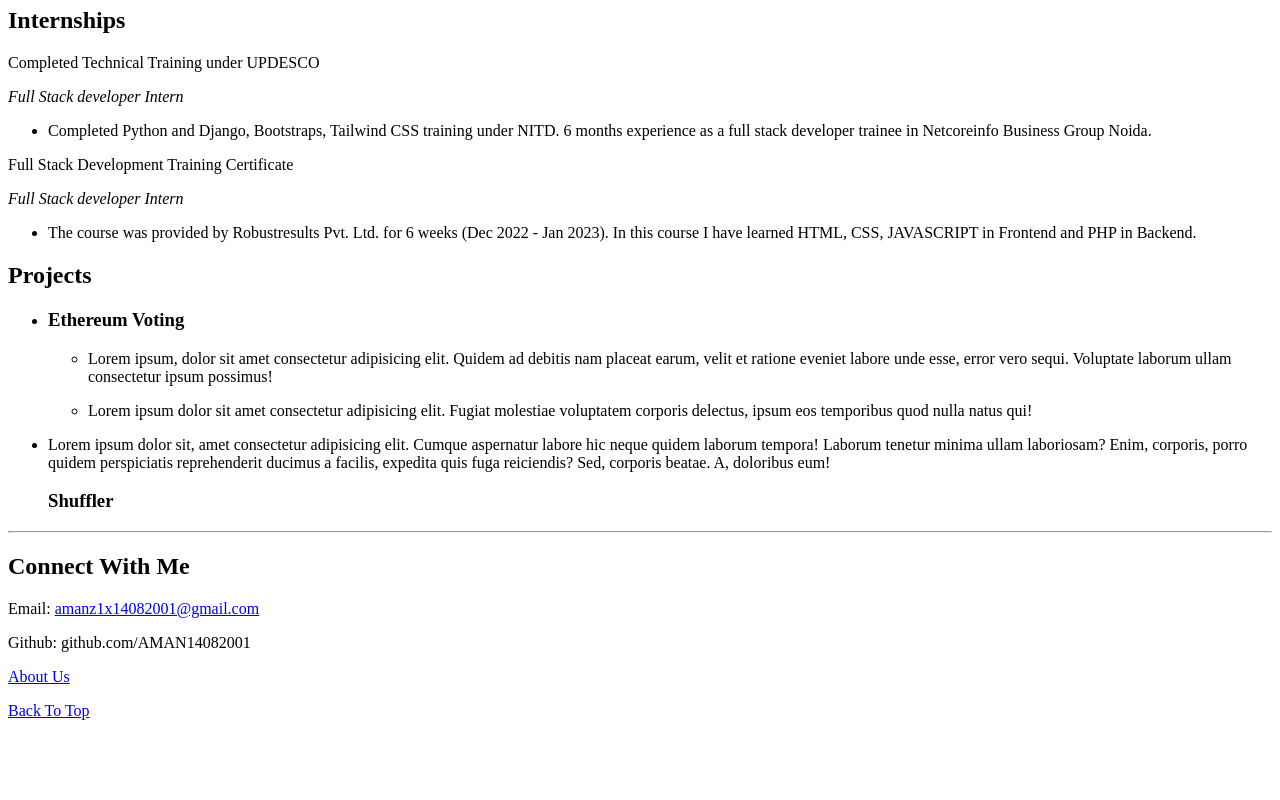
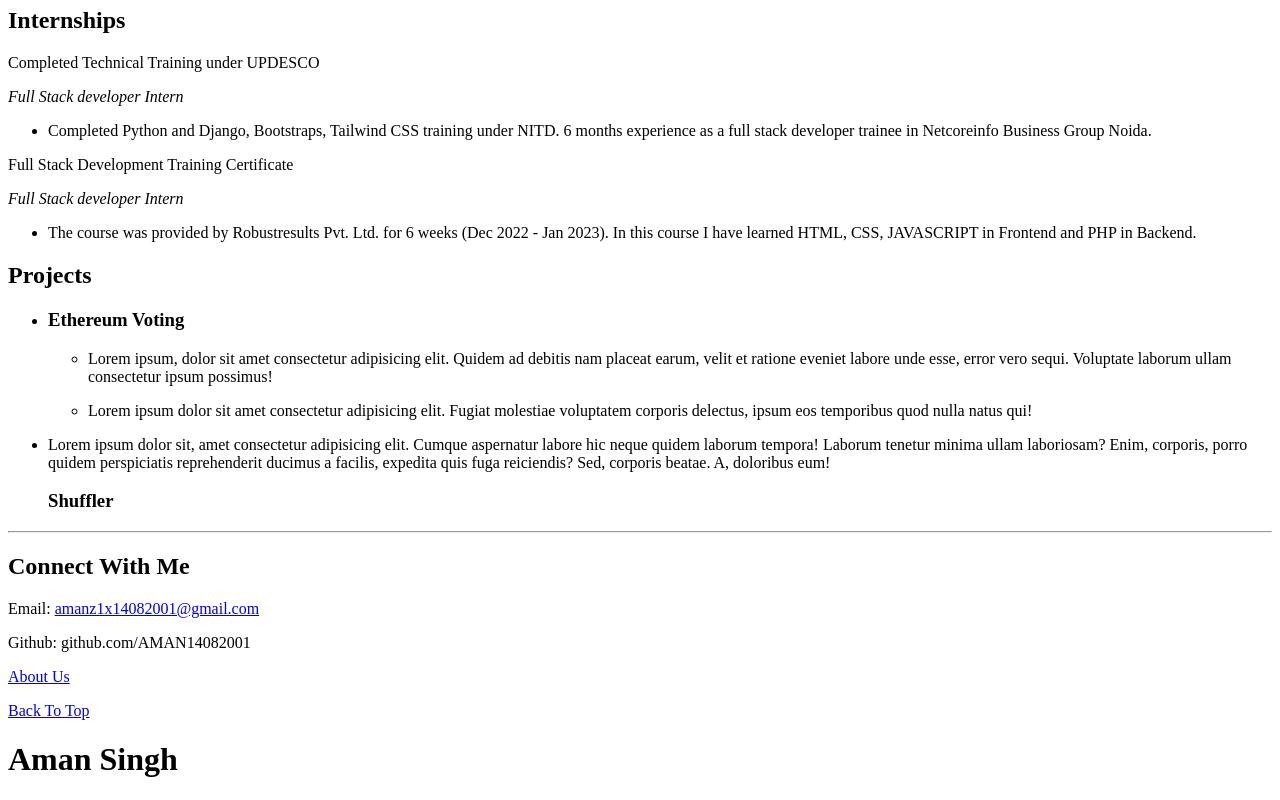
Before and after one commit to AMAN14082001/resume, a plain HTML site: page index.html in a window 1280 px wide. Shown: the part 432-1232 px from the top of the page. Before the commit the page ends 1173 px from the top, so only its background shows below. Drawn offline with Linux system fonts and the light colour scheme.

Commit message:
Update index.html

```diff
--- a/index.html
+++ b/index.html
@@ -146,7 +146,7 @@
 
     <div>
         <h1>
-
+            Aman Singh
         </h1>
     </div>
 
```
